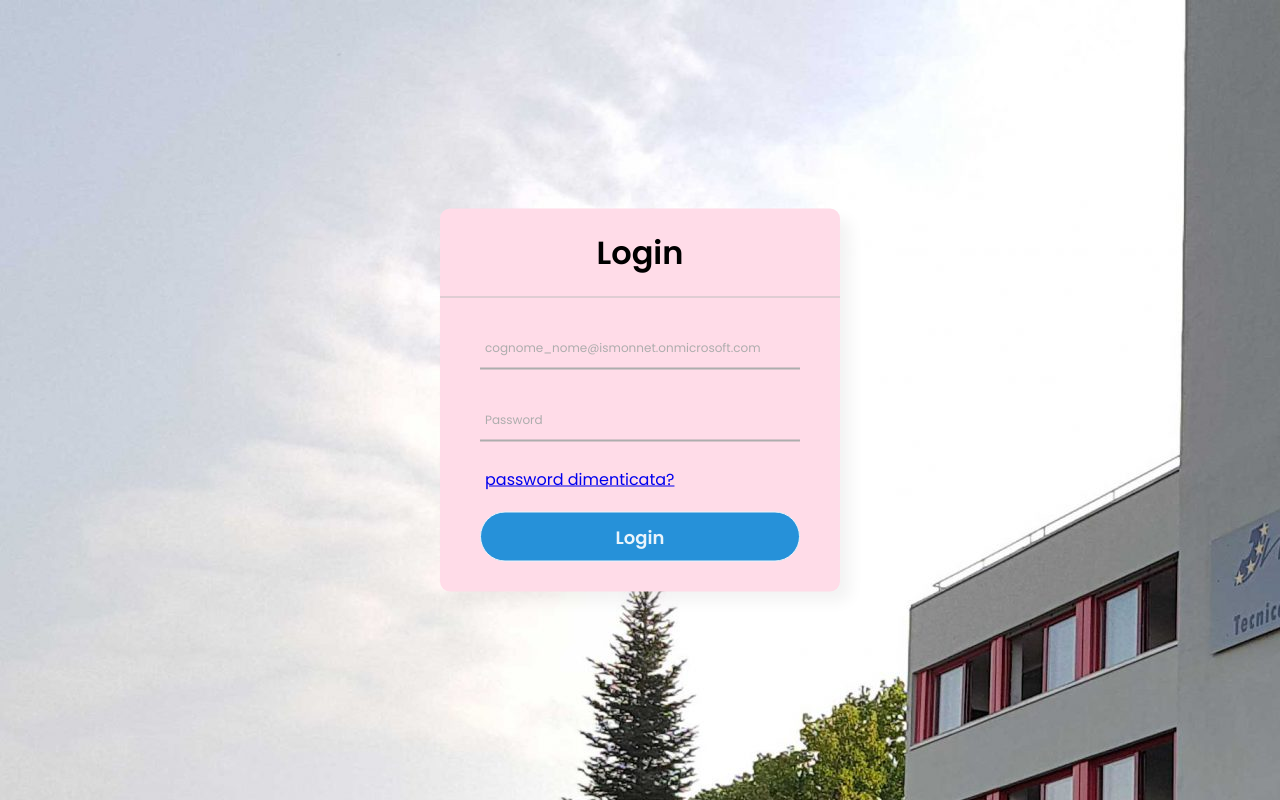
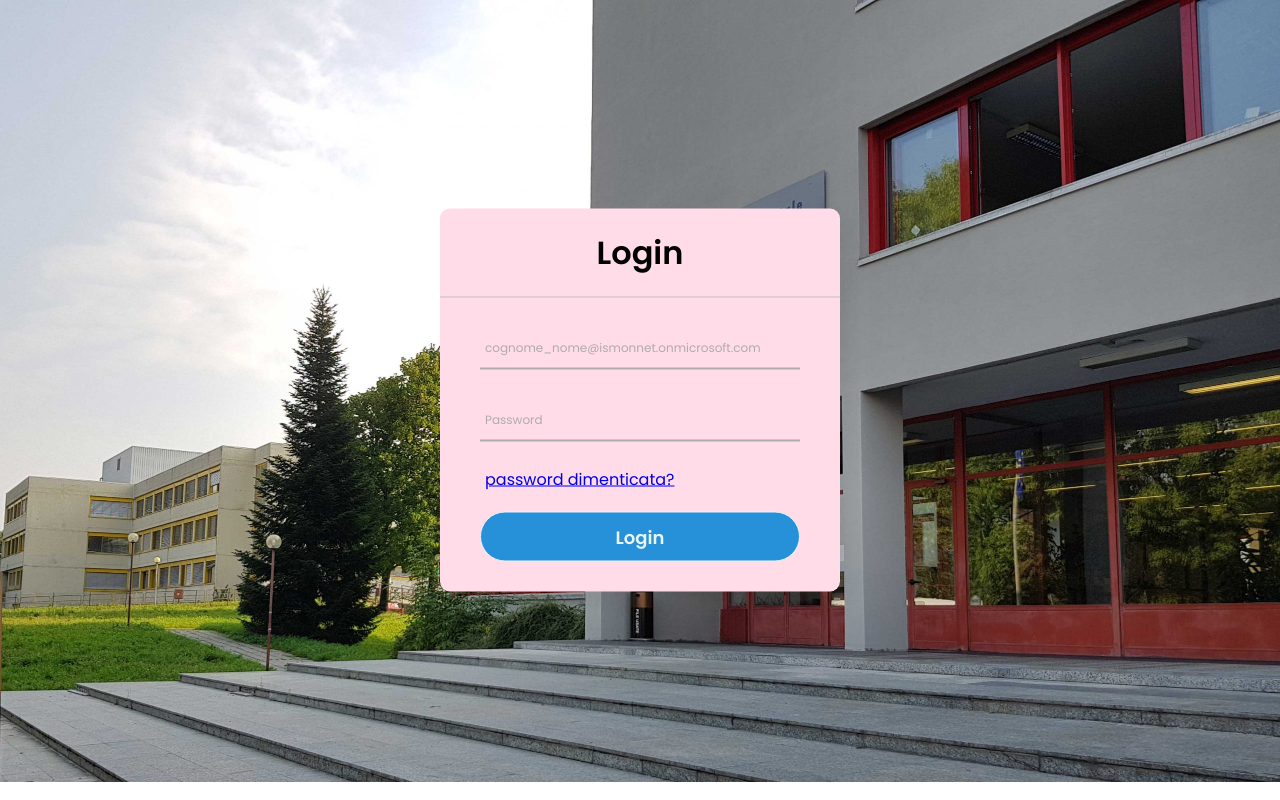
Before and after one commit to IlBosniaco/ProgettoSchooL, a PHP site: page / in a window 1280 px wide. Run offline with PHP 8.4, Linux system fonts and the light colour scheme.

Commit message:
login front end finita

```diff
--- a/Sitoweb/Login/index.html
+++ b/Sitoweb/Login/index.html
@@ -3,10 +3,10 @@
   <head>
     <meta charset="utf-8">
     <title>Login sitoweb</title>
-    <link rel="stylesheet" href="style.css">
+    <link rel="stylesheet" href="stylee.css">
     <link rel="icon" href="Image/jean_monnet_logo.jfif">
   </head>
-  <body background="Image/sfondo.jpg">
+  <body>
     <div class="center">
       <h1>Login</h1>
       <form method="post">
--- a/Sitoweb/Login/style.css
+++ b/Sitoweb/Login/stylee.css
@@ -8,8 +8,13 @@
 body{
   margin: 0;
   padding: 0;
-  background-image: "/Image/sfondo.jpg";
-  height: 100vh;
+  background-image: url("Image/sfondo.jpg");
+  height: 100%;
+  background-repeat: no-repeat;
+  background-size: cover;
+
+
+  height: max-content;
   overflow: hidden;
 }
 .center{
```
